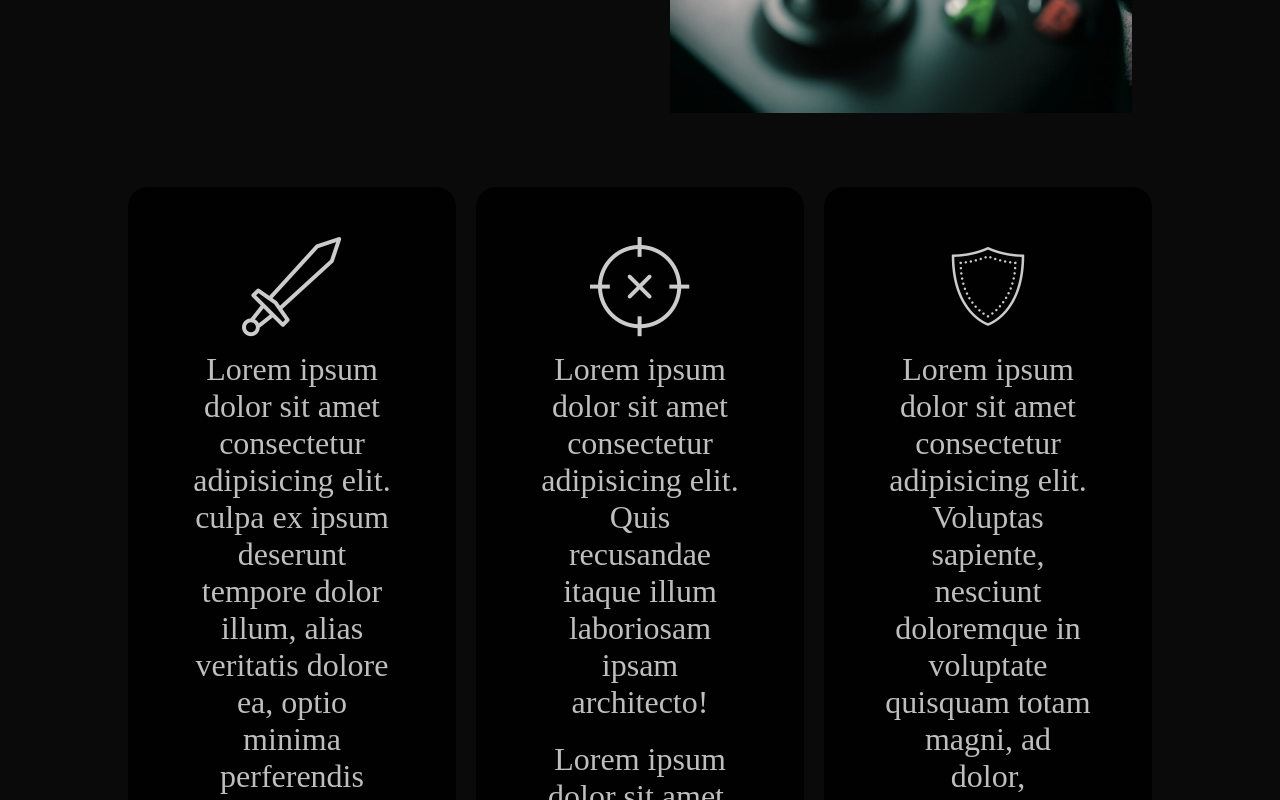
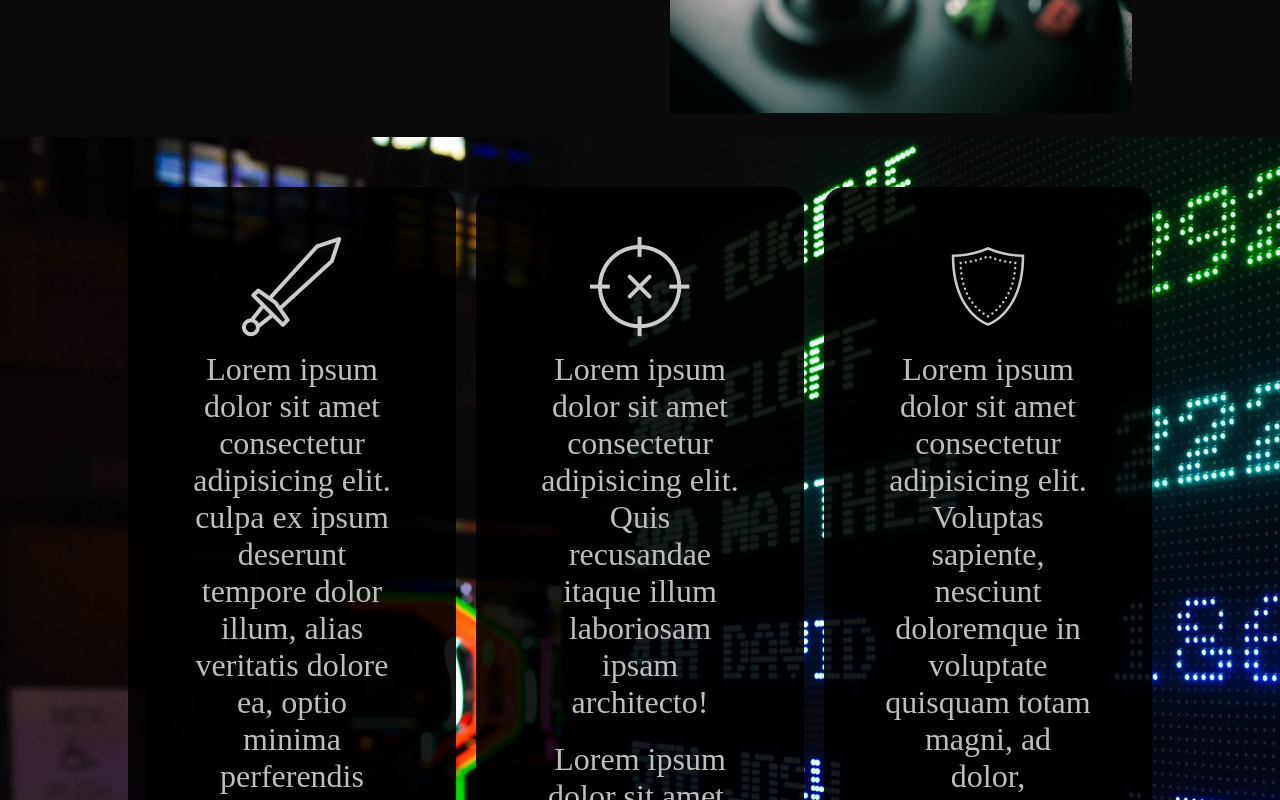
Before and after one commit to leafarz/react-grid-test, a React (Create React App) app: page / in a window 1280 px wide. Shown: the part 1180-1980 px from the top of the page. Built offline with nearby package versions, Linux system fonts and the light colour scheme; a web font is replaced by a local one.

Commit message:
added background image in body

```diff
--- a/src/components/Home.jsx
+++ b/src/components/Home.jsx
@@ -8,8 +8,9 @@ import g from './../js/global';
 
 // textures
 import img_headline from './../assets/textures/games01.jpeg';
-import img_pic1 from './../assets/textures/games02.jpeg';
-import img_pic2 from './../assets/textures/games03.jpeg';
+import img_pic2 from './../assets/textures/games02.jpeg';
+import img_pic3 from './../assets/textures/games03.jpeg';
+import img_pic4 from './../assets/textures/games04.jpeg';
 import icn_sword from './../assets/textures/sword.png';
 import icn_target from './../assets/textures/target.png';
 import icn_shield from './../assets/textures/shield.png';
@@ -38,6 +39,19 @@ const Home = () => {
   const GridContainerContainer = styled.div`
     background-color: ${g.BGColor2};
   `;
+
+  const GridContainerContainer2 = styled.div`
+    position: relative;
+    overflow: hidden;
+  `;
+
+const BGImage = styled.div`
+  background-image: url(${img_pic4});
+  width: 100%;;
+  height: 100%;;
+  position: absolute;
+  z-index: -1;
+`;
 
   const GridContainer = styled(Grid.Container)`
     width: 80%;
@@ -90,7 +104,7 @@ const Home = () => {
       <GridContainerContainer>
         <GridContainer columns={2} gap={20}>
           <GridItem1>
-            <img src={img_pic1} alt="" />
+            <img src={img_pic2} alt="" />
           </GridItem1>
           <GridItem1>
             <h2>
@@ -103,14 +117,15 @@ const Home = () => {
             </h2>
           </GridItem1>
           <GridItem1>
-            <img src={img_pic2} alt="" />
+            <img src={img_pic3} alt="" />
           </GridItem1>
         </GridContainer>
       </GridContainerContainer>
 
       {/* ======================================== */}
 
-      <GridContainerContainer>
+      <GridContainerContainer2>
+        <BGImage></BGImage>
         <GridContainer columns={3} gap={20} padding={50}>
           <GridItem2>
             <img src={icn_sword} alt="" />
@@ -133,7 +148,7 @@ const Home = () => {
             <h1>Lorem ipsum dolor sit amet consectetur adipisicing elit. Nobis, voluptate?</h1>
           </GridItem2>
         </GridContainer>
-      </GridContainerContainer>
+      </GridContainerContainer2>
     </body>
   )
 }
```
